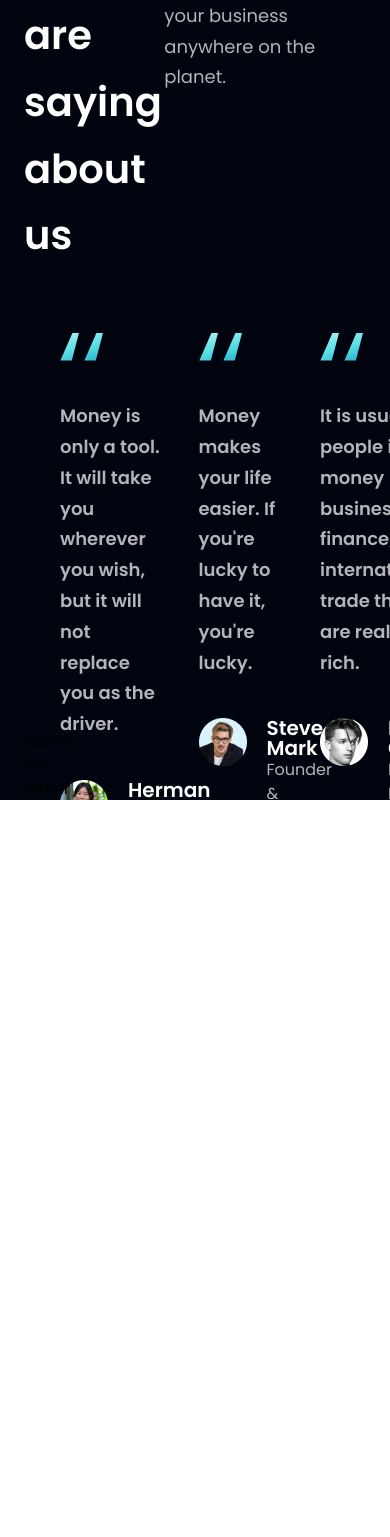
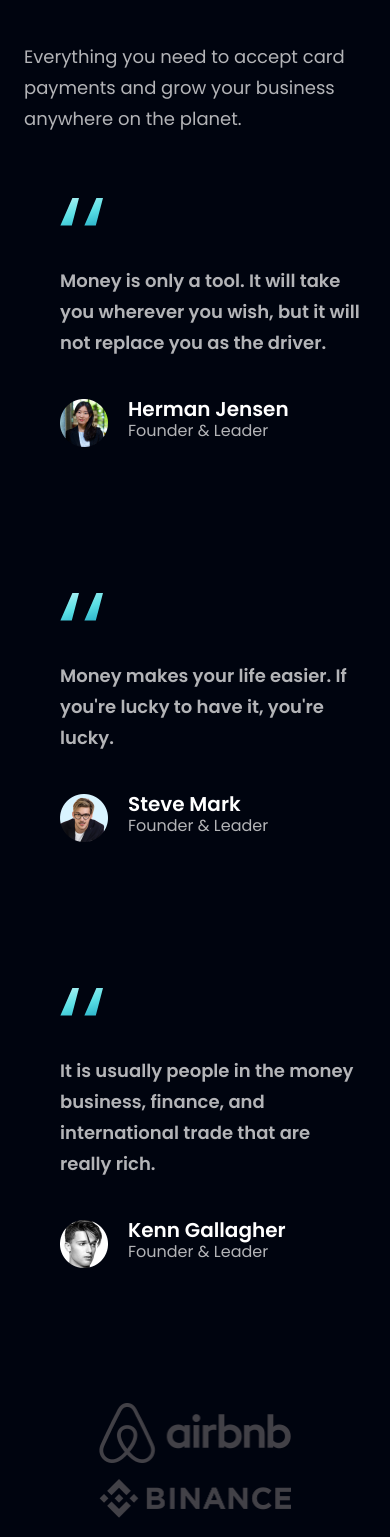
Before and after one commit to Arashjp8/bank-modern-app, a React (Vite) app: page / in a window 390 px wide. Shown: the part 4499-6036 px from the top of the page. Before the commit the page ends 5299 px from the top, so only its background shows below. Built offline with nearby package versions, Linux system fonts and the light colour scheme; the HTML template or start-up script is replaced by a standard one.

Commit message:
clients section added

```diff
--- a/src/components/Clients.tsx
+++ b/src/components/Clients.tsx
@@ -1,5 +1,22 @@
+import { clients } from "../constants";
+
 const Clients = () => {
-  return <div>clients</div>;
+  return (
+    <section className="flex flex-col md:flex-row justify-between items-center mt-5">
+      {clients.map((client) => (
+        <div
+          key={client.id}
+          className={`w-[192px] h-[60px] ${
+            client.id === "client-2" || client.id === "client-4"
+              ? "mt-4"
+              : "mt-0"
+          }`}
+        >
+          <img src={client.logo} alt="logo" />
+        </div>
+      ))}
+    </section>
+  );
 };
 
 export default Clients;
--- a/src/components/Testimonials.tsx
+++ b/src/components/Testimonials.tsx
@@ -6,7 +6,7 @@ const Testimonials = () => {
   return (
     <section className={layout.section}>
       <div className="flex flex-col flex-1">
-        <div className={`flex-1 flex-row ${styles.flexStart}`}>
+        <div className={`flex-1 flex-col md:flex-row ${styles.flexStart}`}>
           <h2 className={styles.heading2}>
             What people are <br className="sm:block hidden" /> saying about us
           </h2>
@@ -15,7 +15,9 @@ const Testimonials = () => {
             anywhere on the planet.
           </p>
         </div>
-        <div className={`flex flex-row justify-between items-center mt-10`}>
+        <div
+          className={`flex flex-col md:flex-row justify-between items-start mt-10`}
+        >
           {feedback.map((fb) => (
             <FeedbackCard key={fb.id} fb={fb} />
           ))}
```
